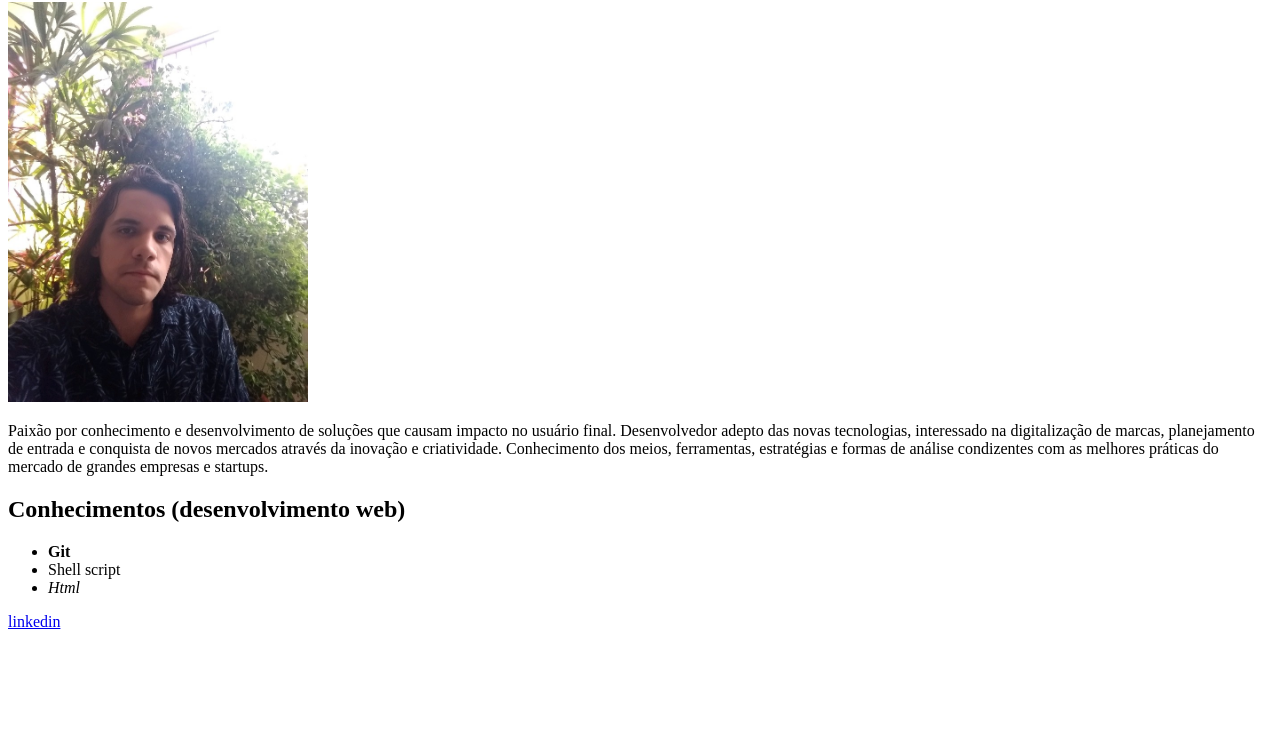
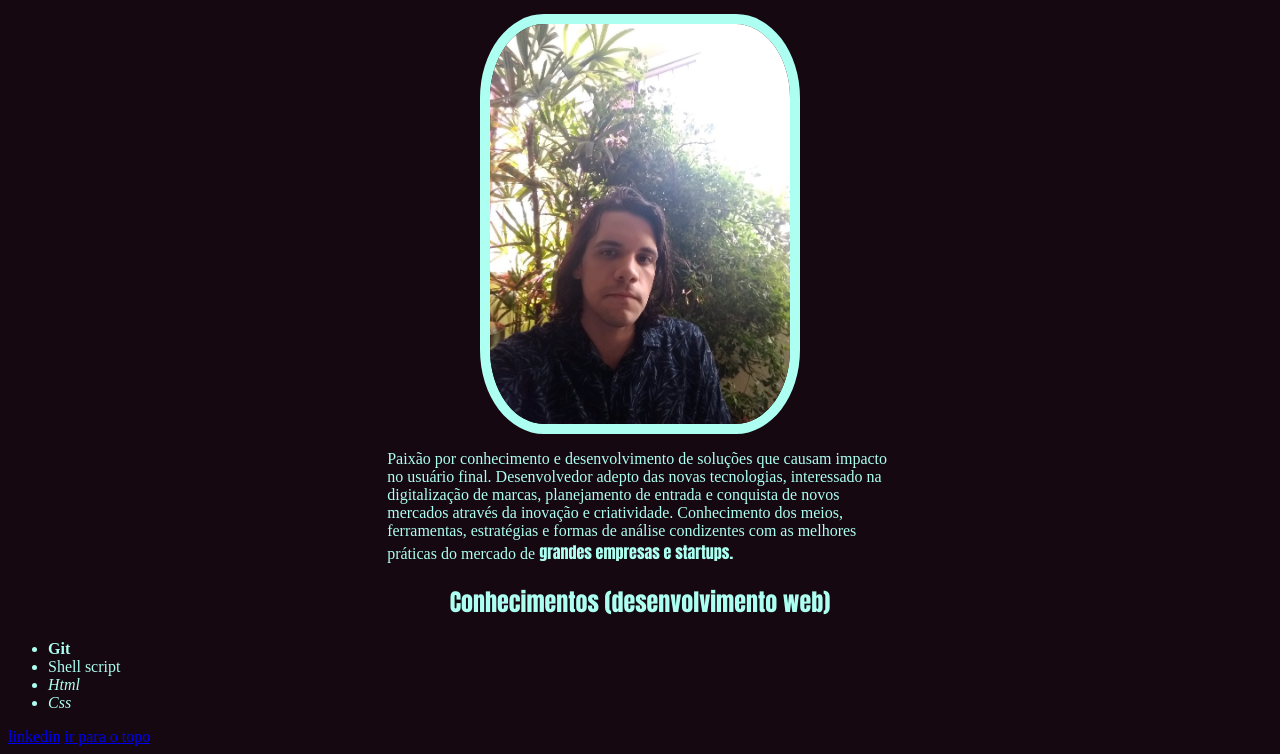
Before and after one commit to wberilo/wberilo.github.io, a plain HTML site: page index.html in a window 1280 px wide. Shown: the part 78-832 px from the top of the page. Before the commit the page ends 800 px from the top, so only its background shows below. Drawn offline with Linux system fonts and the light colour scheme.

Commit message:
css added

```diff
--- a/index.html
+++ b/index.html
@@ -1,10 +1,35 @@
 <!DOCTYPE HTML>
 <html>
   <head>
-    <title>Berilo Wanderley</title>
+    <title>Portfolio: Berilo Wanderley</title>
+    <style>
+      body{
+        background-color: #150811;
+        color: #adfff1;
+      }
+      .title{
+        text-align: center;
+        font-family: Impact, Haettenschweiler, 'Arial Narrow Bold', sans-serif;
+      }
+      img{
+        border: 10px solid #adfff1 ;
+        border-radius: 20%;
+        display: block;
+        margin-left: auto;
+        margin-right: auto;
+      }
+      p{
+        margin-left: 30%;
+        margin-right: 30%;
+      }
+      ul{
+        align-self: center;
+        justify-content: center;
+      }
+    </style>
   </head>
   <body>
-      <h1>Berilo Wanderley</h1>
+      <h1 id="start" class="title">Berilo Wanderley</h1>
       <img src="berilo.png" height="400" alt="foto de Berilo Wanderley">
       <p>Paixão por conhecimento e desenvolvimento de soluções que causam impacto no usuário final.
 
@@ -12,13 +37,15 @@
         interessado na digitalização de marcas, planejamento de entrada e conquista de novos
         mercados através da inovação e criatividade. Conhecimento dos meios, ferramentas,
         estratégias e formas de análise condizentes com as melhores práticas do mercado de
-        grandes empresas e startups. </p>
-        <h2>Conhecimentos (desenvolvimento web)</h2>
+        <strong class="title"> grandes empresas e startups.</strong> </p>
+        <h2 class="title">Conhecimentos (desenvolvimento web)</h2>
         <ul>
           <li><strong>Git</strong></li>
           <li>Shell script</li>
           <li><em>Html</em></li>
+          <li style="font-style:italic">Css</li>
         </ul>
         <a href="https://www.linkedin.com/in/berilo/" target="_blank">linkedin</a>
+        <a href="#start">ir para o topo</a>
   </body>
 </html>
```
